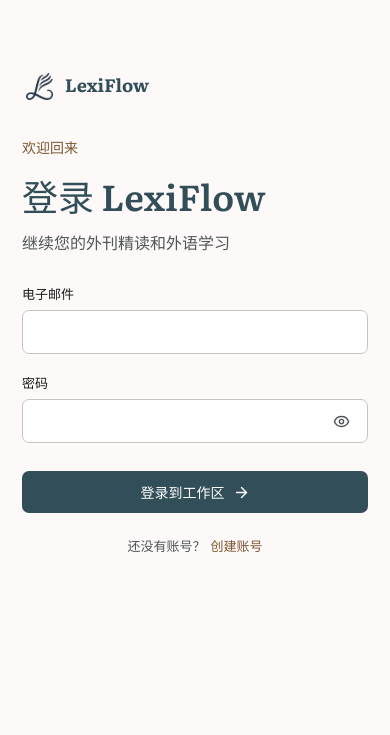
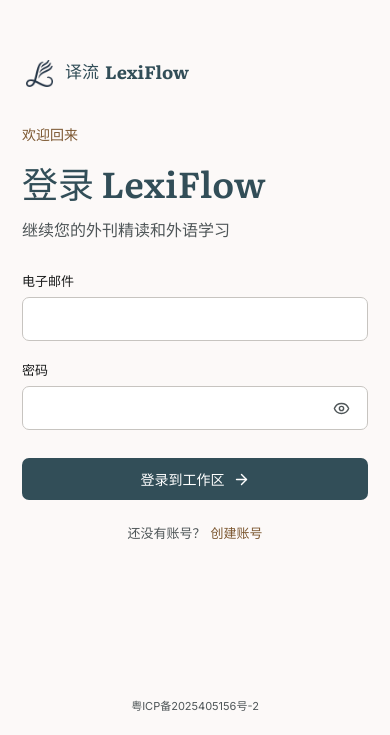
Before and after one commit to TwentyfiveBTea/LexiFlow, a Vue app in the folder frontend/: page /login in a window 390 px wide. Shown: the part 109-844 px from the top of the page. Built offline with nearby package versions, Linux system fonts and the light colour scheme; no server answers; what @tanstack/vue-query would draw is missing.

Commit message:
style(auth): 优化品牌字标与登录页备案布局

```diff
--- a/frontend/src/components/BrandMark.vue
+++ b/frontend/src/components/BrandMark.vue
@@ -8,7 +8,7 @@ withDefaults(defineProps<{ compact?: boolean }>(), { compact: false })
   <div class="brand" :class="{ compact }">
     <span class="brand-icon"><img class="brand-logo" :src="logoUrl" alt="" /></span>
     <span v-if="!compact" class="brand-copy">
-      <strong>LexiFlow</strong>
+      <strong><span class="brand-cn">译流</span><span class="brand-en">LexiFlow</span></strong>
     </span>
   </div>
 </template>
@@ -18,7 +18,9 @@ withDefaults(defineProps<{ compact?: boolean }>(), { compact: false })
 .brand-icon { width: 34px; height: 34px; flex: 0 0 auto; display: grid; place-items: center; }
 .brand-logo { width: 27px; height: 27px; display: block; object-fit: contain; }
 .brand-copy { min-width: 0; }
-.brand-copy strong { font-family: 'Literata', Georgia, serif; color: var(--primary); font-size: 18px; font-weight: 650; line-height: 22px; }
+.brand-copy strong { display: inline-flex; align-items: baseline; gap: 6px; color: var(--primary); line-height: 22px; white-space: nowrap; }
+.brand-cn { font-family: 'Songti SC', STSong, SimSun, serif; font-size: 17px; font-weight: 700; line-height: 1; transform: translateY(-1px); }
+.brand-en { font-family: 'Literata', Georgia, serif; font-size: 18px; font-weight: 650; line-height: 1; }
 .compact .brand-icon { width: 32px; height: 32px; }
 .compact .brand-logo { width: 28px; height: 28px; }
 </style>
--- a/frontend/src/views/LoginView.vue
+++ b/frontend/src/views/LoginView.vue
@@ -68,6 +68,16 @@ async function submit() {
 
         <p class="auth-switch">还没有账号？<RouterLink to="/register">创建账号</RouterLink></p>
       </div>
+
+      <footer class="auth-footer">
+        <a
+          href="https://beian.miit.gov.cn/"
+          target="_blank"
+          rel="noopener noreferrer"
+        >
+          粤ICP备2025405156号-2
+        </a>
+      </footer>
     </section>
   </main>
 </template>
@@ -81,8 +91,8 @@ async function submit() {
 .auth-intro h1 { max-width: 650px; margin: 0; font-size: clamp(42px, 4vw, 60px); line-height: 1.18; font-weight: 600; }
 .intro-english { max-width: 610px; margin: 26px 0 0; color: #dce9ec; font-family: 'Literata', Georgia, serif; font-size: 19px; line-height: 1.65; }
 .intro-chinese { max-width: 590px; margin: 18px 0 0; color: #bdd0d5; font-size: 15px; line-height: 1.75; }
-.auth-panel { display: grid; place-items: center; padding: 48px; }
-.auth-card { width: min(100%, 430px); animation-delay: .12s; }
+.auth-panel { min-height: 100vh; display: grid; grid-template-rows: minmax(0, 1fr) auto; padding: 48px 48px 24px; }
+.auth-card { align-self: center; justify-self: center; width: min(100%, 430px); animation-delay: .12s; }
 .auth-card > .eyebrow { margin-bottom: 12px; font-size: 14px; line-height: 18px; }
 .auth-card h2 { margin: 0; color: var(--primary); font-size: 36px; font-weight: 600; }
 .auth-copy { margin: 8px 0 30px; color: var(--ink-muted); }
@@ -97,11 +107,14 @@ form { display: grid; }
 .form-message { margin: 14px 0 0; color: var(--error); font-size: 13px; }
 .auth-switch { margin: 24px 0 0; text-align: center; color: var(--ink-muted); font-size: 13px; }
 .auth-switch a { margin-left: 5px; color: var(--secondary); font-weight: 700; }
+.auth-footer { margin-top: 28px; color: var(--ink-muted); font-size: 11px; line-height: 18px; text-align: center; }
+.auth-footer a { text-underline-offset: 3px; }
+.auth-footer a:hover, .auth-footer a:focus-visible { color: var(--primary); text-decoration: underline; }
 
 @media (max-width: 900px) {
   .auth-page { grid-template-columns: 1fr; }
   .auth-intro { display: none; }
-  .auth-panel { padding: 40px 22px; }
+  .auth-panel { padding: 40px 22px 20px; }
   .mobile-brand { display: block; }
 }
 </style>
```
